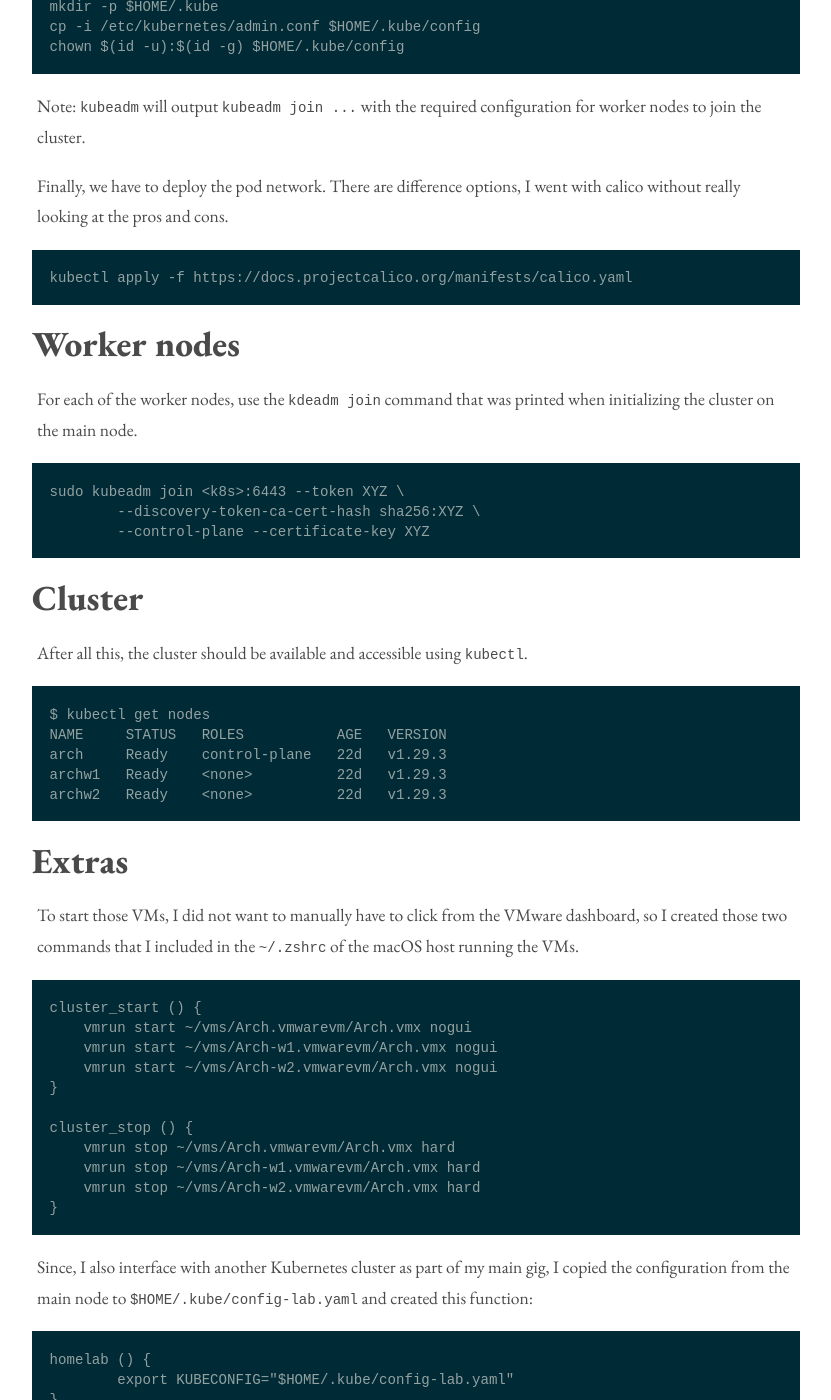
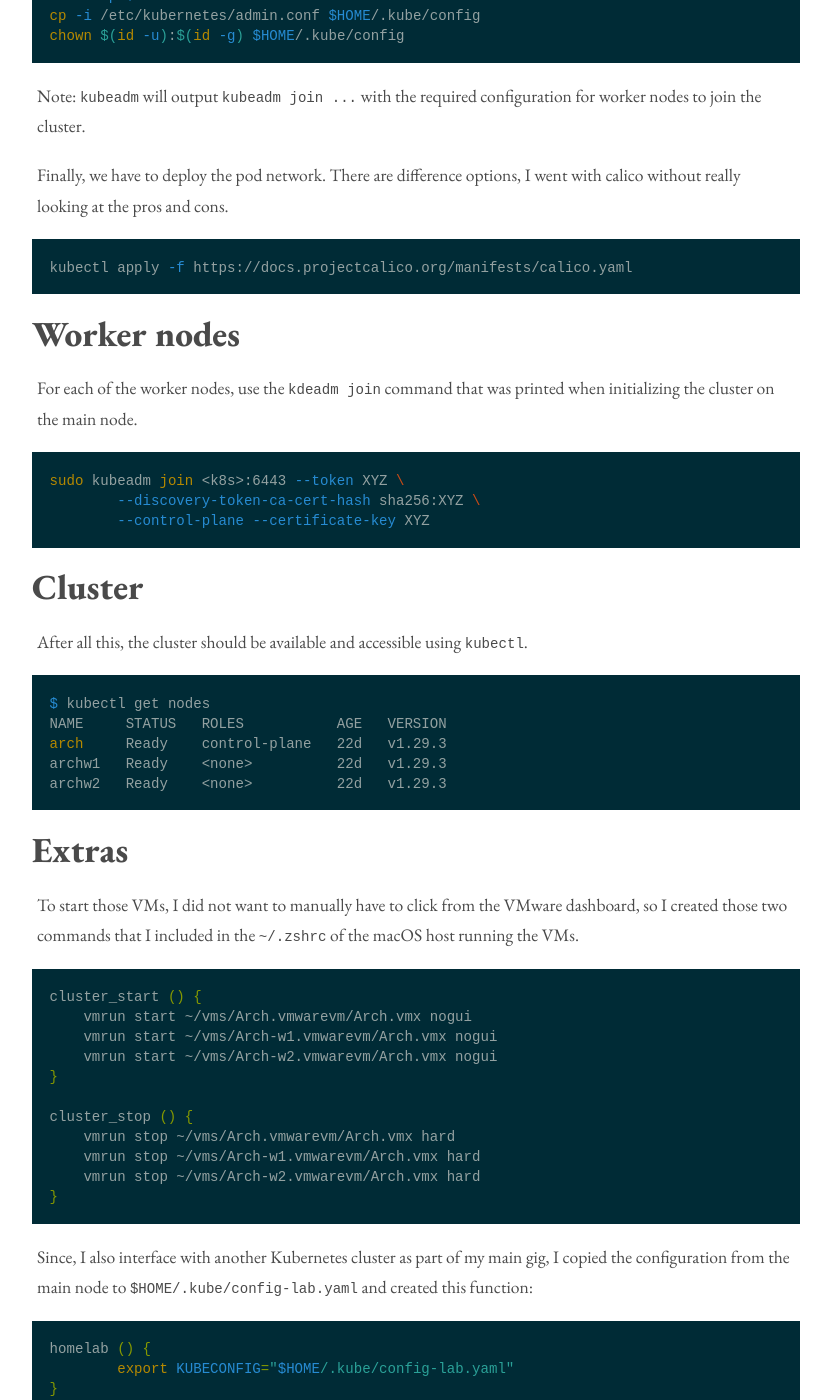
Before and after one commit to philippemiron/philippemiron.github.io, a Jekyll site: the page built from _posts/2024-02-01-kubernetes.md, in a window 1280 px wide and 1400 px high, scrolled down 2609 px. Shown: the whole window, without its empty margins (224-1055 px from the left). Built offline with Jekyll 4.4.1, drawn with Linux system fonts in a browser that asks for light colours; some of the changed text lies outside the part shown.

````diff
--- a/Gemfile
+++ b/Gemfile
@@ -7,7 +7,7 @@ source "https://rubygems.org"
 #
 # This will help ensure the proper Jekyll version is running.
 # Happy Jekylling!
-#gem "jekyll"#, "~> 4.0.0"
+gem "jekyll", "~> 3.9.5"
 
 # This is the default theme for new Jekyll sites. You may change this to anything you like.
 #gem "minima", "~> 2.5"
--- a/_posts/2024-02-01-kubernetes.md
+++ b/_posts/2024-02-01-kubernetes.md
@@ -24,7 +24,8 @@ The installation process is pretty straightforward following the offical [guide]
 - Kubernetes does not like `swap`, so make sure it is deactivate (`swapoff -a`) and not present in `/etc/fstab`. More details, in [Archlinux Kubernetes](https://wiki.archlinux.org/title/Kubernetes).
 - `dhcpcd.service` is executed by default on the live system, make sure to enable it before rebooting, `systemctl enable dhcpcd.service`.
 - Required packages:
-```
+
+```zsh
 pacman -S grub vim dhcpcd sudo devtools base-devel
 ```
 some of those require additional configurations. For example, you must add your user to the sudoers group ([sudo](https://wiki.archlinux.org/title/sudo)).
@@ -36,7 +37,7 @@ If the machine already has another IP assigned and a DHCP lease, rebooting the r
 
 ## Docker
 This step is self explanatory:
-```
+```zsh
 pacman -S docker
 usermod -a -G docker phil
 systemctl enable docker
@@ -48,7 +49,7 @@ I started setting up Kubernetes following this youtube video, [Build a Kubernete
 
 Then, the all steps are summarized in the official [Archlinux Kubernetes](https://wiki.archlinux.org/title/Kubernetes) documentation.
 
-```
+```zsh
 pacman -S kubectl kubeadm kubelet containerd
 pacman -S ethtool ebtables socat conntrack-tools
 systemctl enable kubelet
@@ -60,11 +61,11 @@ Alright, at this step the VM is ready. We can duplicate it into `n` copies. Reme
 
 ## Main node
 Create the cluster on the main node,
-```
+```zsh
 kubeadm init
 ```
 then copy the cluster config to the home folder to use `kubectl`.
-```
+```zsh
 mkdir -p $HOME/.kube
 cp -i /etc/kubernetes/admin.conf $HOME/.kube/config
 chown $(id -u):$(id -g) $HOME/.kube/config
@@ -72,13 +73,13 @@ chown $(id -u):$(id -g) $HOME/.kube/config
 Note: `kubeadm` will output `kubeadm join ...` with the required configuration for worker nodes to join the cluster.
 
 Finally, we have to deploy the pod network. There are difference options, I went with calico without really looking at the pros and cons.
-```
+```zsh
 kubectl apply -f https://docs.projectcalico.org/manifests/calico.yaml
 ```
 
 ## Worker nodes
 For each of the worker nodes, use the `kdeadm join` command that was printed when initializing the cluster on the main node.
-```
+```zsh
 sudo kubeadm join <k8s>:6443 --token XYZ \
         --discovery-token-ca-cert-hash sha256:XYZ \
         --control-plane --certificate-key XYZ
@@ -86,7 +87,7 @@ sudo kubeadm join <k8s>:6443 --token XYZ \
 
 ## Cluster
 After all this, the cluster should be available and accessible using `kubectl`.
-```
+```zsh
 $ kubectl get nodes
 NAME     STATUS   ROLES           AGE   VERSION
 arch     Ready    control-plane   22d   v1.29.3
@@ -96,7 +97,7 @@ archw2   Ready    <none>          22d   v1.29.3
 
 ## Extras
 To start those VMs, I did not want to manually have to click from the VMware dashboard, so I created those two commands that I included in the `~/.zshrc` of the macOS host running the VMs.
-```
+```zsh
 cluster_start () {
     vmrun start ~/vms/Arch.vmwarevm/Arch.vmx nogui
     vmrun start ~/vms/Arch-w1.vmwarevm/Arch.vmx nogui
@@ -111,7 +112,7 @@ cluster_stop () {
 ```
 
 Since, I also interface with another Kubernetes cluster as part of my main gig, I copied the configuration from the main node to `$HOME/.kube/config-lab.yaml` and created this function:
-```
+```zsh
 homelab () {
 	export KUBECONFIG="$HOME/.kube/config-lab.yaml"
 }
````
Also changed, not shown: _posts/2024-04-01-jellyfin.md (+95 -60 lines), _posts/2024-05-01-kserve.md (deleted, +0 -8 lines), _posts/2024-05-15-kserve.md (added, +12 -0 lines), img/jellyfin-screenshot.png (added), img/jellyfin-screenshot.webp (added).
